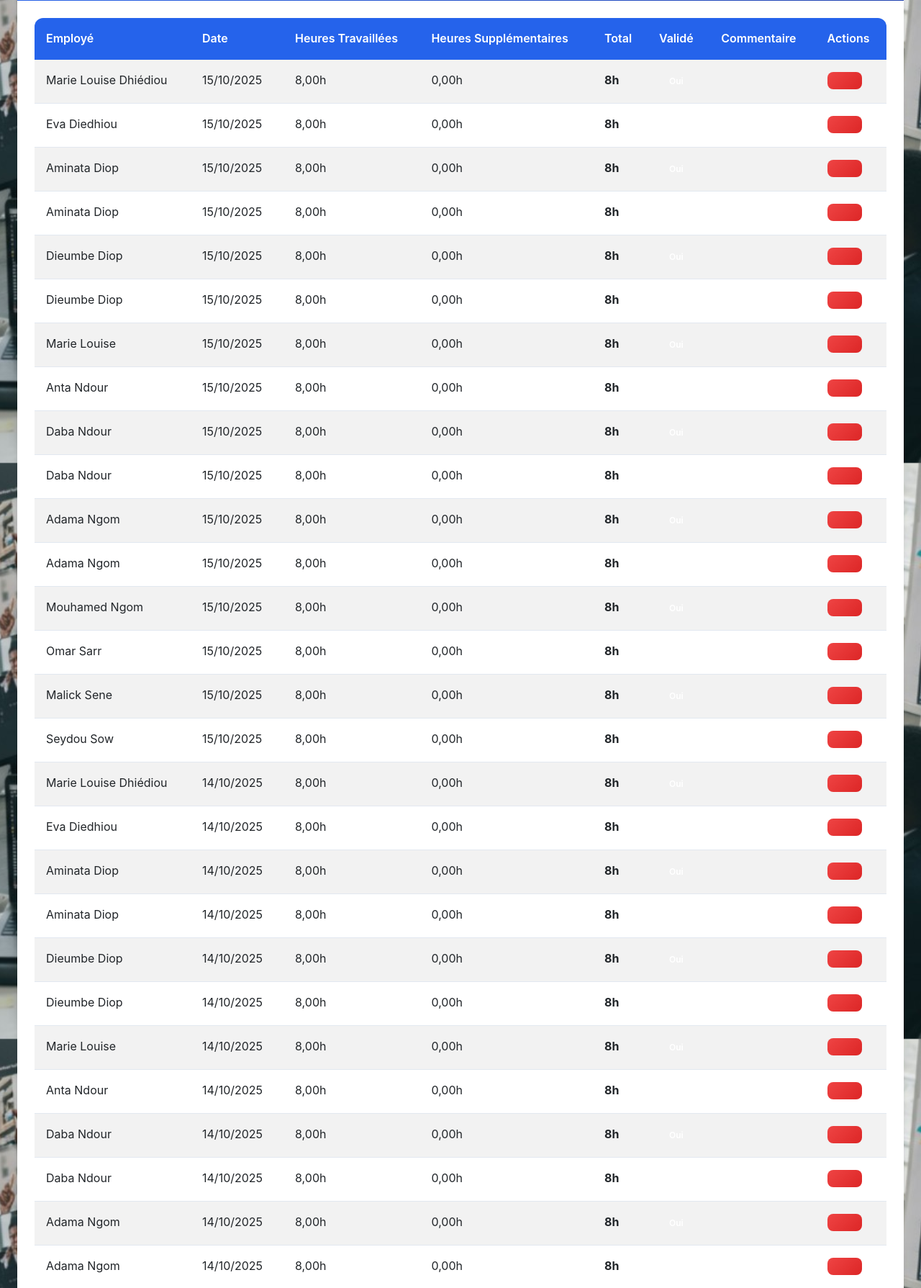
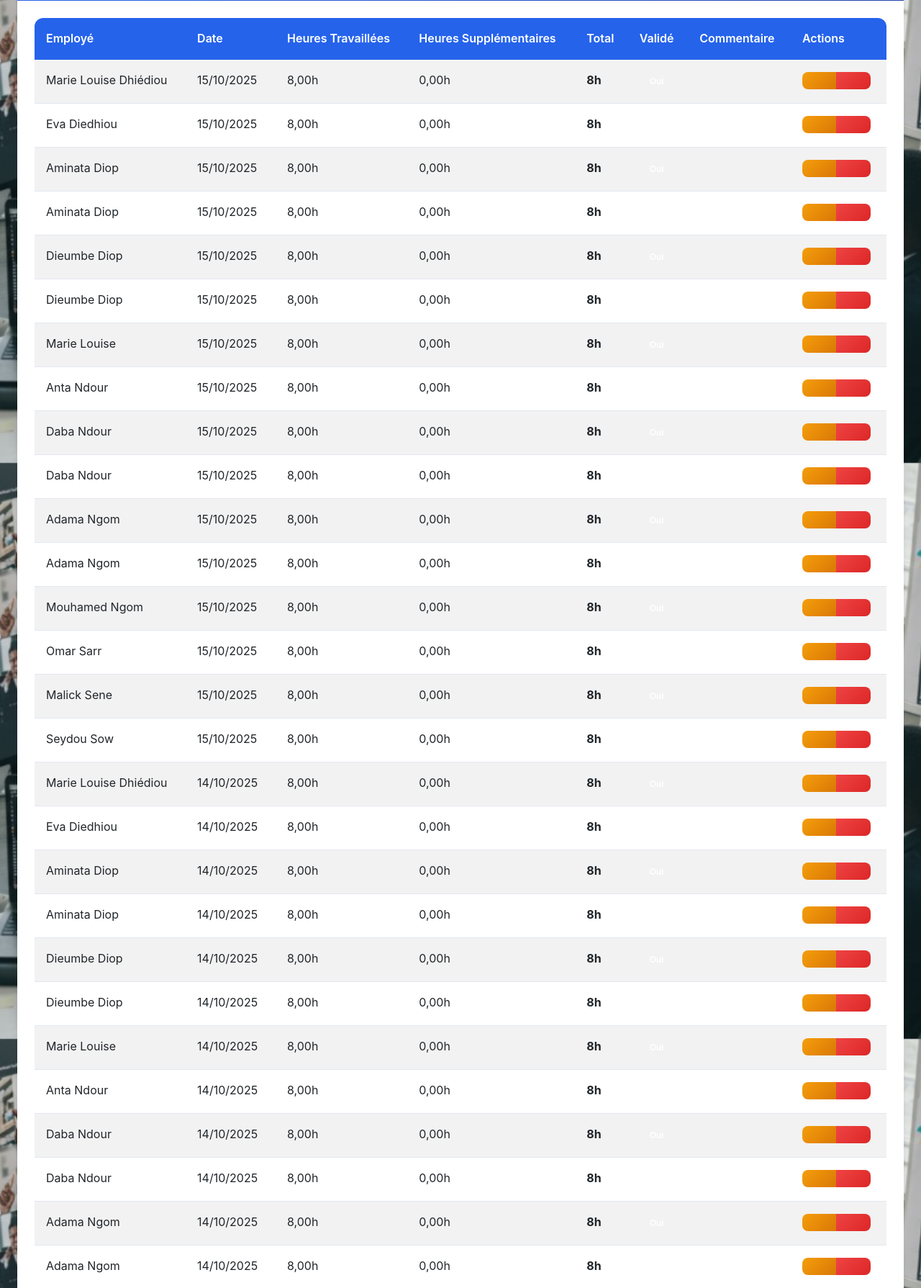
Before and after one commit to dieumbe1/Plateforme_RH, a Django app: page /jours-travail/ in a window 1280 px wide. Shown: the part 157-1946 px from the top of the page at 72% size. Run offline with Django 5.2, Linux system fonts and the light colour scheme; a user stored in the database is signed in; data comes from the database, SQL or seed files in the repository; some libraries are stand-ins or nearby versions.

Commit message:
feat: Mise à jour du template liste jours de travail
- Ajout des boutons Modifier et Supprimer dans la colonne Actions
- Amélioration de l'interface utilisateur pour une meilleure ergonomie

```diff
--- a/rh_app/templates/rh_app/jours_travail/liste.html
+++ b/rh_app/templates/rh_app/jours_travail/liste.html
@@ -51,10 +51,15 @@
                                     <td>{{ jour.commentaire|truncatechars:30 }}</td>
                                     <td>
                                         {% if user.employe.role == 'RH' %}
-                                        <a href="{% url 'supprimer_jour_travail' jour.pk %}" class="btn btn-sm btn-danger"
-                                           onclick="return confirm('Êtes-vous sûr de vouloir supprimer ce jour de travail ?')">
-                                            <i class="fas fa-trash"></i>
-                                        </a>
+                                        <div class="btn-group" role="group">
+                                            <a href="#" class="btn btn-sm btn-warning" title="Modifier">
+                                                <i class="fas fa-edit"></i>
+                                            </a>
+                                            <a href="{% url 'supprimer_jour_travail' jour.pk %}" class="btn btn-sm btn-danger"
+                                               onclick="return confirm('Êtes-vous sûr de vouloir supprimer ce jour de travail ?')" title="Supprimer">
+                                                <i class="fas fa-trash"></i>
+                                            </a>
+                                        </div>
                                         {% endif %}
                                     </td>
                                 </tr>
```
